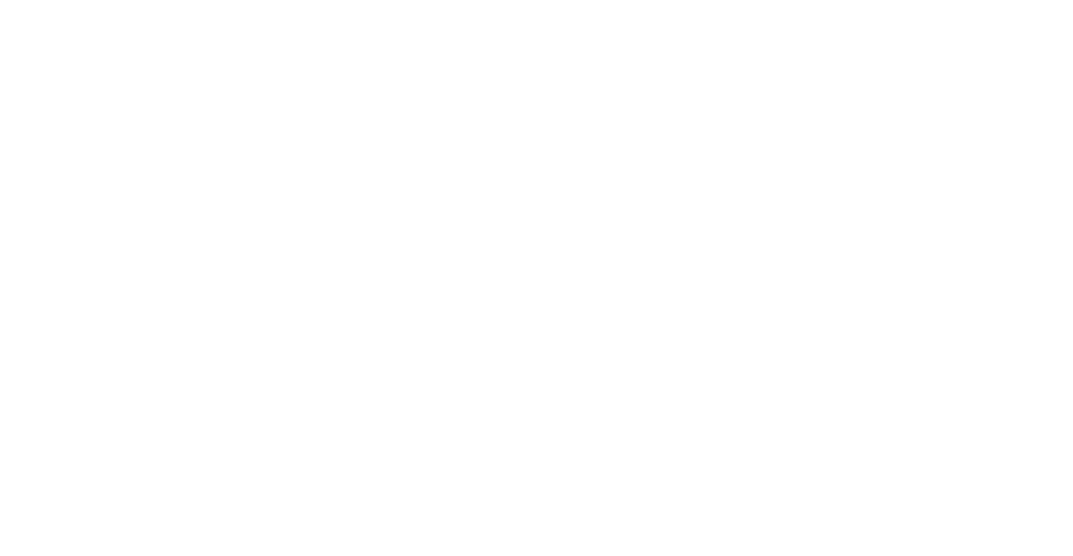
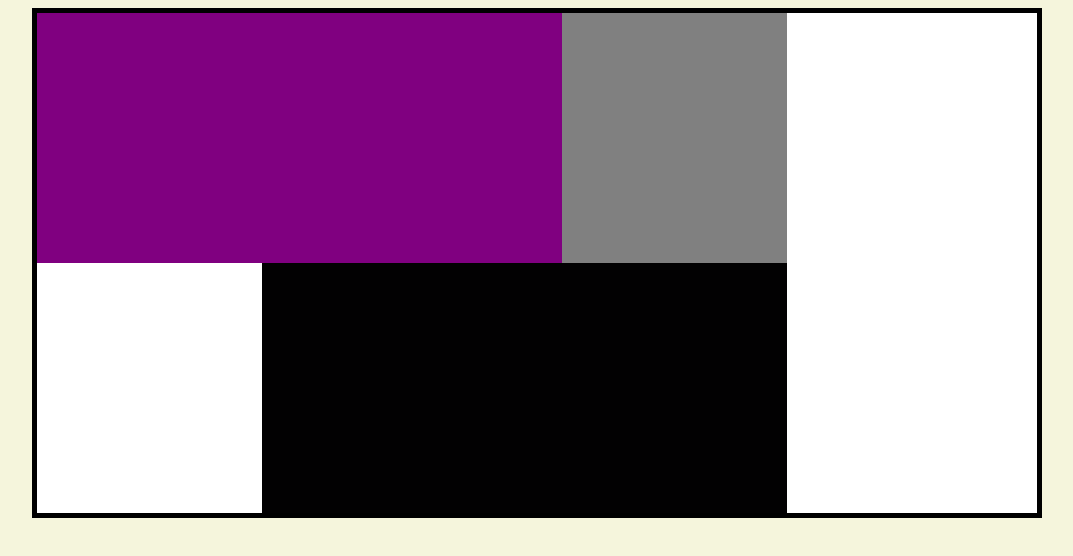
Before and after one commit to Jepennn/Testimonials-grid-section, a plain HTML site: page index.html in a window 1280 px wide. Shown: the whole page, without its empty margins (103-1176 px from the left). Drawn offline with Linux system fonts and the light colour scheme.

Commit message:
designed the basic layout

```diff
--- a/index.html
+++ b/index.html
@@ -18,6 +18,24 @@
   </head>
 
   <body>
+    <div id="contantiner">
+
+      <div id = left-box>
+        <div id="over-row">
+          <div id="purple-card">
+          </div>
+          <div id="grey-card"></div>
+        </div>
+        <div id="lower-row">
+          <div id="small-white-card"></div>
+          <div id="black-card"></div>
+        </div>
+      </div>
+      <div id= right-box>
+        <div id="big-white-card"></div>
+      </div>
+
+    </div>
 
 
   </body>
--- a/styles.css
+++ b/styles.css
@@ -0,0 +1,104 @@
+
+body{
+    background-color: beige;
+    display: flex;
+    justify-content: center;
+}
+
+
+
+
+#contantiner {
+    display: flex;
+    flex-direction: row;
+    height: 500px;
+    width: 1000px;
+    border: 5px solid black;
+}
+
+/*Right boxs design starts hear*/
+
+#right-box{
+    height: 100%;
+    width: 25%;
+   /* border: 5px solid rgb(222, 38, 170);*/
+}
+
+/*Hear starts over row design*/
+#over-row{
+    display: flex;
+    flex-direction: row;
+    height: 50%;
+    width: 100%;
+   /* border: 5px solid green; */
+}
+
+#purple-card {
+    background-color: purple;
+    height: 100%;
+    width: 70%;
+}
+
+#grey-card {
+    background-color: grey;
+    height: 100%;
+    width: 30%;
+}
+
+
+/*Hear starts lower row design*/
+#lower-row{
+    display: flex;
+    flex-direction: row;
+    height: 50%;
+    width: 100%;
+    /*border: 5px solid red;*/
+}
+
+#small-white-card {
+    background-color: white;
+    height: 100%;
+    width: 30%;
+}
+
+#black-card {
+    background-color: rgb(2, 1, 2);
+    height: 100%;
+    width: 70%;
+}
+
+
+/*Left boxs design starts hear*/
+#left-box {
+    display: flex;
+    flex-direction: column;
+    height: 100%;
+    width: 75%;
+    /*border: 5px solid blue;*/
+}
+
+#big-white-card {
+    background-color: white;
+    height: 100%;
+    width: 100%;
+}
+
+
+
+
+
+
+/*#big-white-card{
+    border: 5px solid rgb(24, 17, 224);
+    height: 100%;
+    width: 75%;
+}
+
+
+
+#purple-card {
+    bakground-color: purple;
+    height: 100%;
+    width: 75%;
+}
+*/
```
